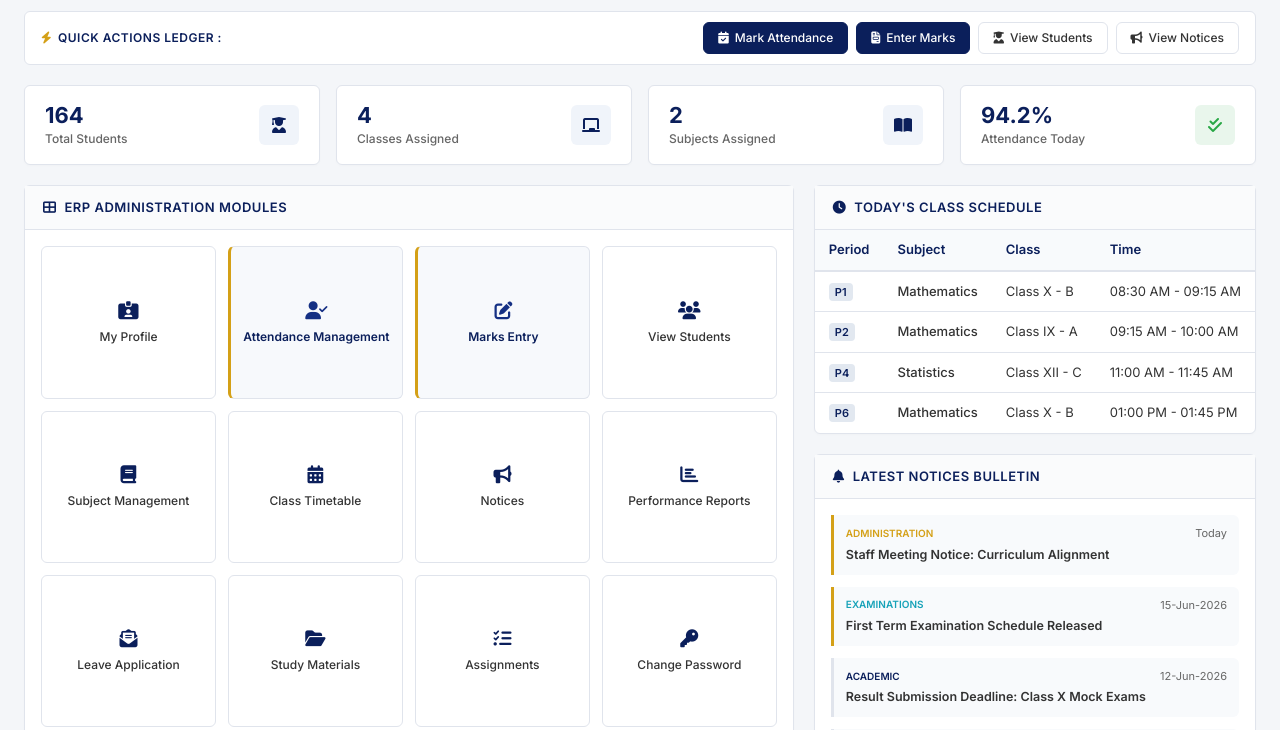
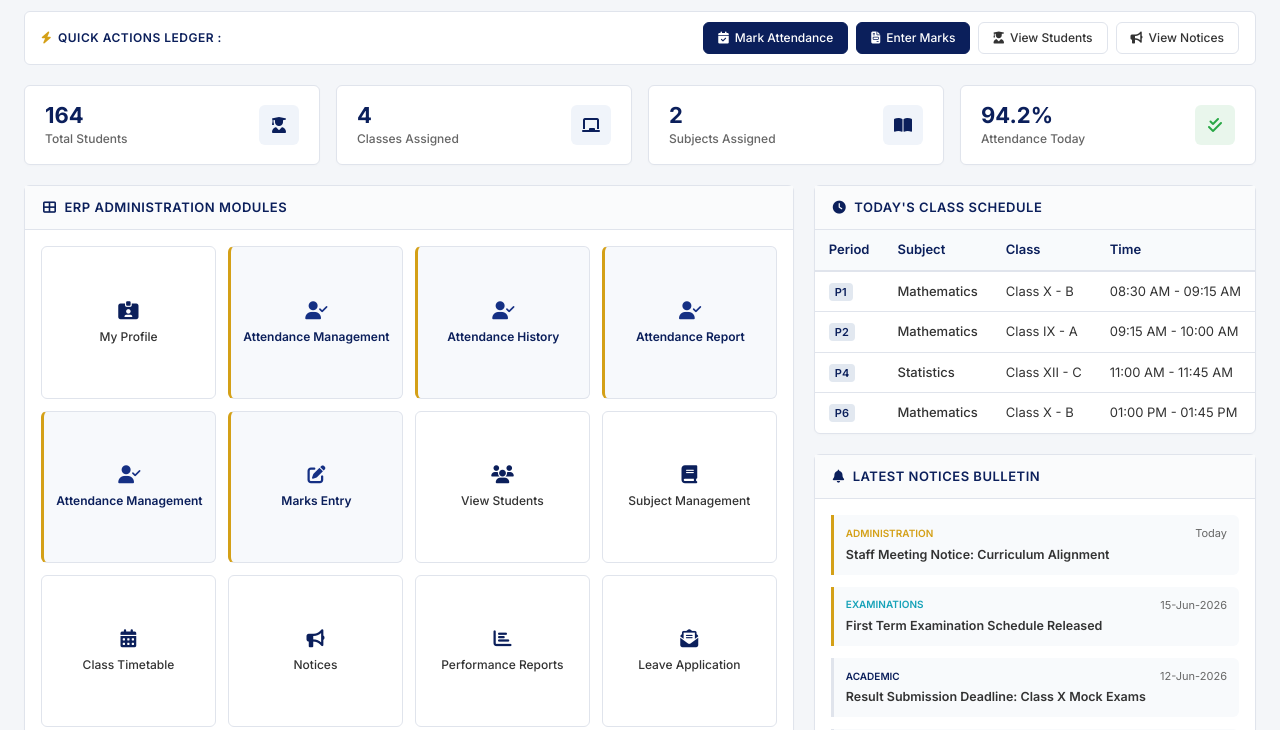
Before and after one commit to rampratap008921/Rs-Public-School, a plain HTML site: page teacher-dashboard.html in a window 1280 px wide. Shown: the part 70-800 px from the top of the page. Drawn offline with Linux system fonts and the light colour scheme.

Commit message:
Update teacher-dashboard.html

```diff
--- a/teacher-dashboard.html
+++ b/teacher-dashboard.html
@@ -626,6 +626,18 @@
                             <i class="fas fa-user-check"></i>
                             <span>Attendance Management</span>
                         </a>
+                        <a href="attendance-history.html" class="module-item-card highlight-core">
+                            <i class="fas fa-user-check"></i>
+                            <span>Attendance History</span>
+                        </a>
+                        <a href="attendance-report.html" class="module-item-card highlight-core">
+                            <i class="fas fa-user-check"></i>
+                            <span>Attendance Report</span>
+                        </a>
+                        <a href="attendance-entry.html" class="module-item-card highlight-core">
+                            <i class="fas fa-user-check"></i>
+                            <span>Attendance Management</span>
+                        </a>
                         <a href="marks-entry.html" class="module-item-card highlight-core">
                             <i class="fas fa-pen-to-square"></i>
                             <span>Marks Entry</span>
```
